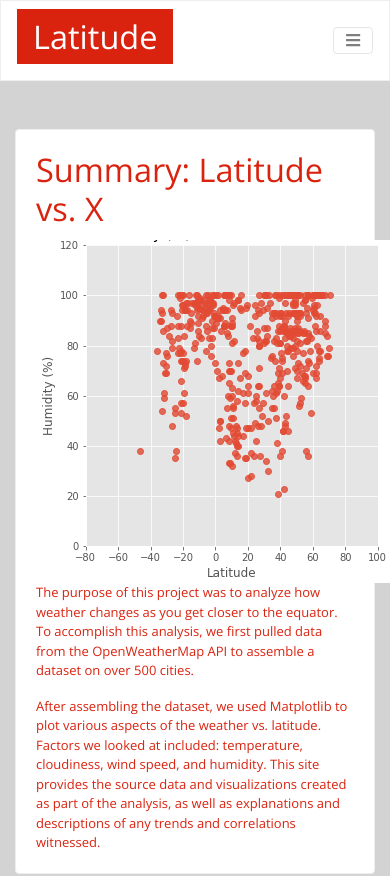
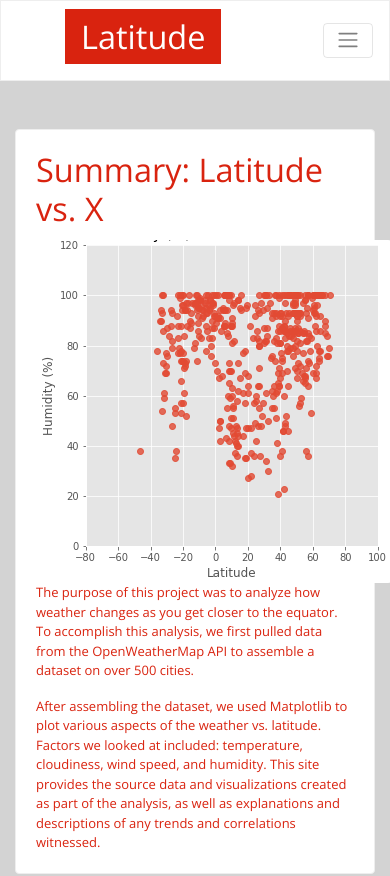
Before and after one commit to banspaugh/banspaugh.gethub.io, a website: page index.html in a window 390 px wide. Shown: the top 876 px of the page. Drawn offline with nearby package versions, Linux system fonts and the light colour scheme.

Commit message:
final push
final push

```diff
--- a/index.html
+++ b/index.html
@@ -18,17 +18,20 @@
     <link rel="stylesheet" type="text/css" href="css/homework.css">
     <title>Index</title>
 
-    <header class="navbar navbar-expand-lg navbar-light bg-light">
+    <nav class="navbar navbar-expand-lg navbar-light bg-light">
+        <div class='pl-5'>
             <a href="index.html">
                 <h1 class="px-3 py-2 bg-primary text-light">Latitude</h1>
             </a>
         </div>
-        <button class="btn btn-outline-primary navbar-toggler" data-toggle="collapse" data-target="#the_menu">
-                <i class="fas fa-bars"></i>
-            </button>
+        <button class="navbar-toggler" type="text" data-toggle="collapse" data-target="#navbarColor02" aria-controls="navbarColor01"
+            aria-expanded="false" aria-label="Toggle navigation">
+            <span class="navbar-toggler-icon"></span>
+        </button>
+        </span>
         <div class="navbar-collapse collapse justify-content-end pr-5" id="the_menu">
             <ul class="navbar-nav">
-                <li class="nav-item">
+                <li class="dropdown pull-right">
                     <div class="dropdown-toggle text-primary pt-3" id="dropdownMenu1" data-toggle="dropdown" aria-haspopup="true" aria-expanded="false">
                         Plots
                         <ul class="dropdown-menu" aria-labelledby="dropdownMenu1">
@@ -47,16 +50,17 @@
                         </ul>
                     </div>
                 </li>
+                </li>
 
                 <li class="nav-item">
-                    <a class="nav-link text-primary" href="comparison.html">Comparison</a>
+                    <a class="nav-link text-primary pl-4" href="comparison.html">Comparison</a>
                 </li>
                 <li class="nav-item text-primary">
                     <a class="nav-link text-primary" href="data.html">Data</a>
                 </li>
             </ul>
         </div>
-    </header>
+    </nav>
 </head>
 
 <body>
```
